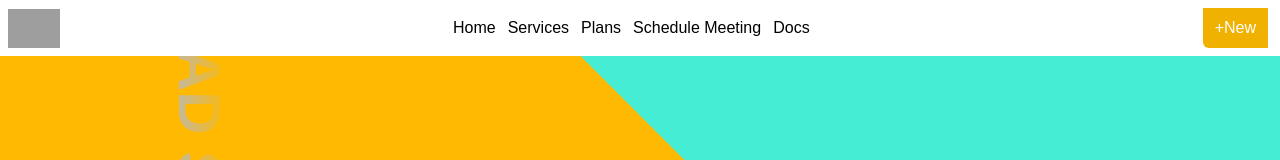
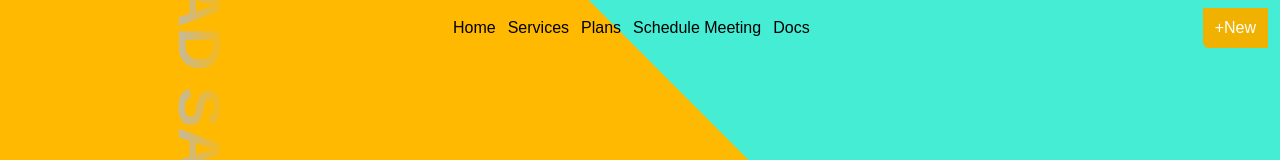
Before and after one commit to Dwarkesh-Khairnar/AD-service, a React (Vite) app: page / in a window 1280 px wide. Shown: the top 160 px of the page. Built offline with nearby package versions, Linux system fonts and the light colour scheme; grey boxes are pictures that could not be loaded.

Commit message:
Remove 2rem extra top specing

```diff
--- a/src/App.jsx
+++ b/src/App.jsx
@@ -49,9 +49,7 @@ function App() {
         <div style={{ fontFamily: "sans-serif" }}>
           <Header />
           {/* <Hero/> */}
-          <div style={{ padding: "2rem", textAlign: "center" }}>
-            {response && <p>{response}</p>}
-          </div>
+            <main className="">
           <Routes>
             <Route path="" element={<Hero />} />
             <Route path="/services" element={<Services />} />
@@ -68,6 +66,7 @@ function App() {
             {/* <Route path="/dashboard" element={<Dashboard />} /> */}
             {/* Add more routes as needed */}
           </Routes>
+        </main>
           <Footer/>
         </div>
         )}
```
